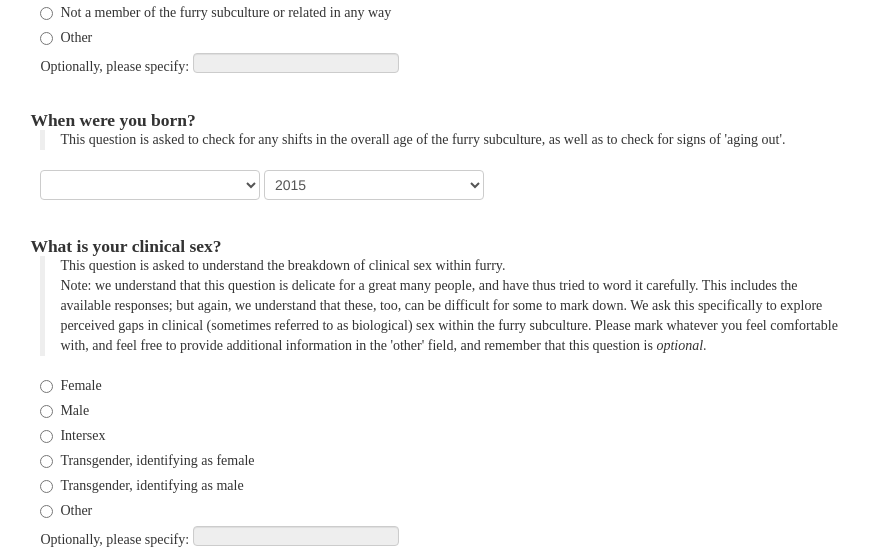
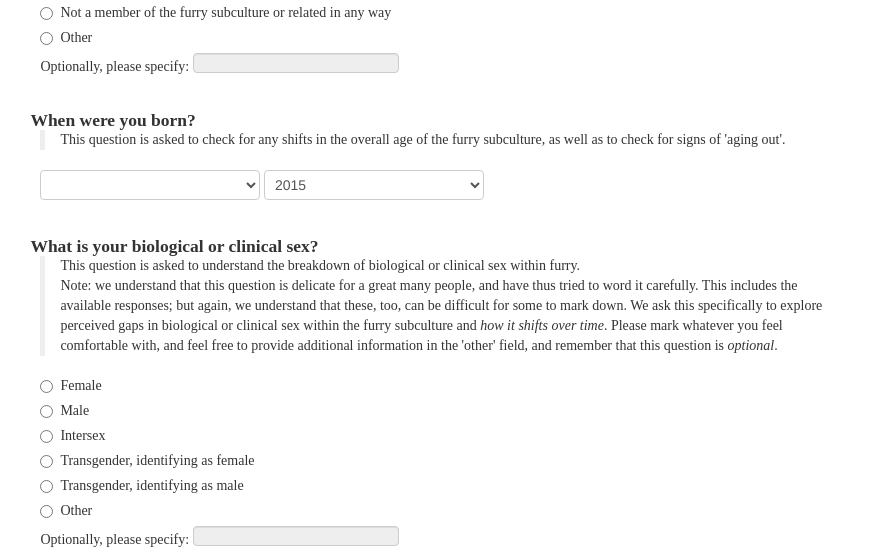
Before and after one commit to adjspecies/furrypoll, a Flask app: page /survey/overview/ in a window 1280 px wide. Shown: the part 657-1209 px from the top of the page, without its empty margins (200-1069 px from the left). Run offline with Flask 2, Linux system fonts and the light colour scheme; the visitor is signed in with stand-in values (Sample User, id 1); data that the repository does not hold is empty; some libraries are stand-ins or nearby versions.

Commit message:
Reword b/c sex question explanation.

```diff
--- a/templates/overview.html
+++ b/templates/overview.html
@@ -67,11 +67,11 @@
             </select>
             <div class="explanation"></div>
         </dd>
-        <dt>What is your clinical sex?</dt>
+        <dt>What is your biological or clinical sex?</dt>
         <dd>
             <blockquote>
-                This question is asked to understand the breakdown of clinical sex within furry.<br />
-                Note: we understand that this question is delicate for a great many people, and have thus tried to word it carefully.  This includes the available responses; but again, we understand that these, too, can be difficult for some to mark down.  We ask this specifically to explore perceived gaps in clinical (sometimes referred to as biological) sex within the furry subculture.  Please mark whatever you feel comfortable with, and feel free to provide additional information in the 'other' field, and remember that this question is <em>optional</em>.
+                This question is asked to understand the breakdown of biological or clinical sex within furry.<br />
+                Note: we understand that this question is delicate for a great many people, and have thus tried to word it carefully.  This includes the available responses; but again, we understand that these, too, can be difficult for some to mark down.  We ask this specifically to explore perceived gaps in biological or clinical sex within the furry subculture and <em>how it shifts over time</em>.  Please mark whatever you feel comfortable with, and feel free to provide additional information in the 'other' field, and remember that this question is <em>optional</em>.
             </blockquote>
             <label class="radio">
                 <input type="radio" id="3_female" name="clinical_sex" value="female" data-number="3" />
```
